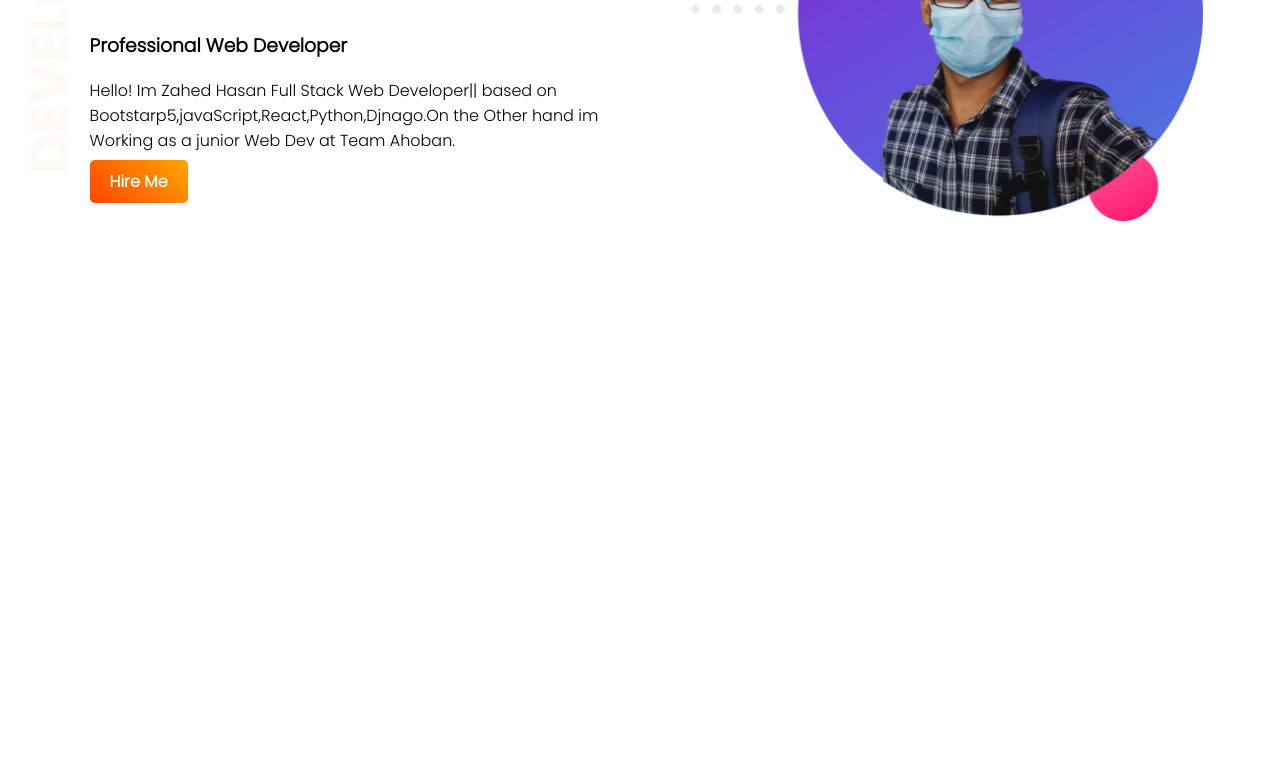
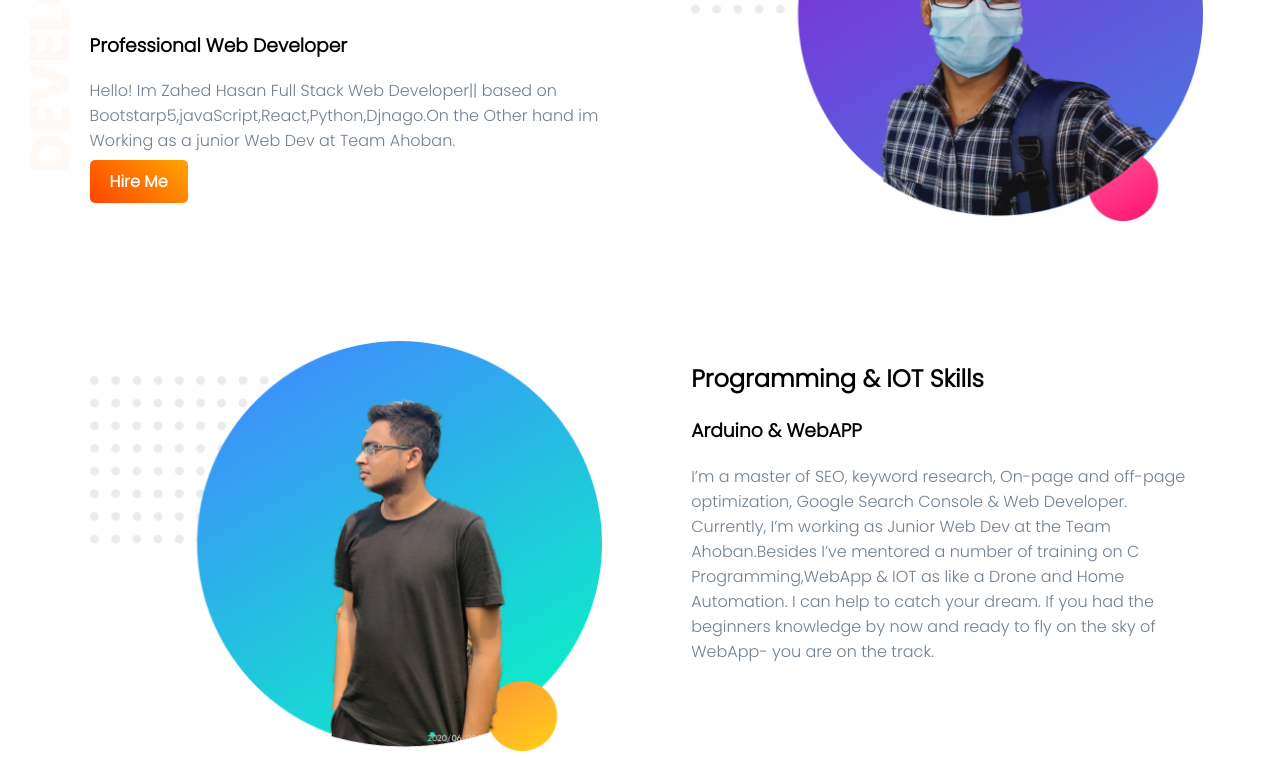
Before and after one commit to Zahed75/Web_protfolio, a plain HTML site: page index.html in a window 1280 px wide. Shown: the part 189-947 px from the top of the page. Before the commit the page ends 800 px from the top, so only its background shows below. Drawn offline with Linux system fonts and the light colour scheme.

Commit message:
3rd update

```diff
--- a/css/style.css
+++ b/css/style.css
@@ -17,6 +17,9 @@ h1{
     padding-left: 2%;
 }
 
+.half_portion p{
+    color: slategrey;
+}
 .half_portion img{
     width: 100%;
 }
@@ -29,6 +32,7 @@ h1{
 
 .banner{
     height: 500px;
+    margin-bottom: 30px;
 }
 
 .link_button{
--- a/index.html
+++ b/index.html
@@ -21,11 +21,32 @@
                 the Other
                 hand im Working as a junior Web Dev at Team Ahoban.</p>
 
-                <a class="link_button" target="_blank" href="https://www.linkedin.com/in/zahed-hasan-1755ab168/">Hire Me</a>
+            <a class="link_button" target="_blank" href="https://www.linkedin.com/in/zahed-hasan-1755ab168/">Hire Me</a>
         </div>
 
         <div class="half_portion">
-                <img src="images/zahedpp.png" alt="">
+            <img src="images/zahedpp.png" alt="">
+        </div>
+    </section>
+
+
+    <section class="skills">
+        <div class="half_portion">
+            <img src="images/Zahedpp1.png" alt="">
+        </div>
+
+        <div class="half_portion">
+            <h2>Programming & IOT Skills</h2>
+            <h3>Arduino & WebAPP </h3>
+            <p>I’m a master of SEO, keyword research, On-page and off-page
+                optimization, Google Search Console & Web Developer.
+
+                Currently, I’m working as Junior Web Dev at the Team Ahoban.Besides I’ve mentored a number
+                of training on C Programming,WebApp & IOT as like a Drone and Home Automation.
+
+                I can help to catch your dream. If you had the beginners knowledge by now and ready to fly on the sky of
+                WebApp- you are on the track.
+            </p>
         </div>
     </section>
 
```
Also changed, not shown: images/WhatsApp Image 2020-12-25 at 3.18.45 PM (2).jpeg (added), images/WhatsApp Image 2020-12-25 at 3.18.45 PM.jpeg (added).
